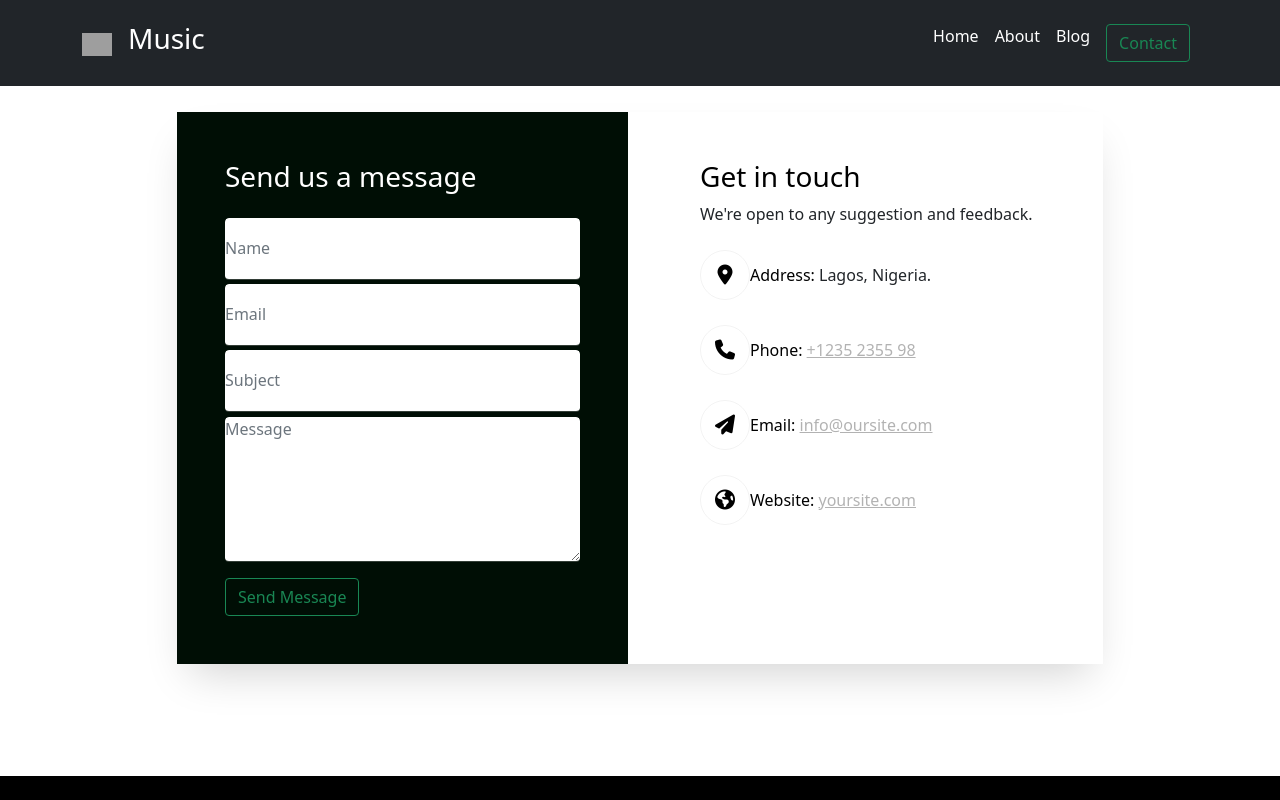
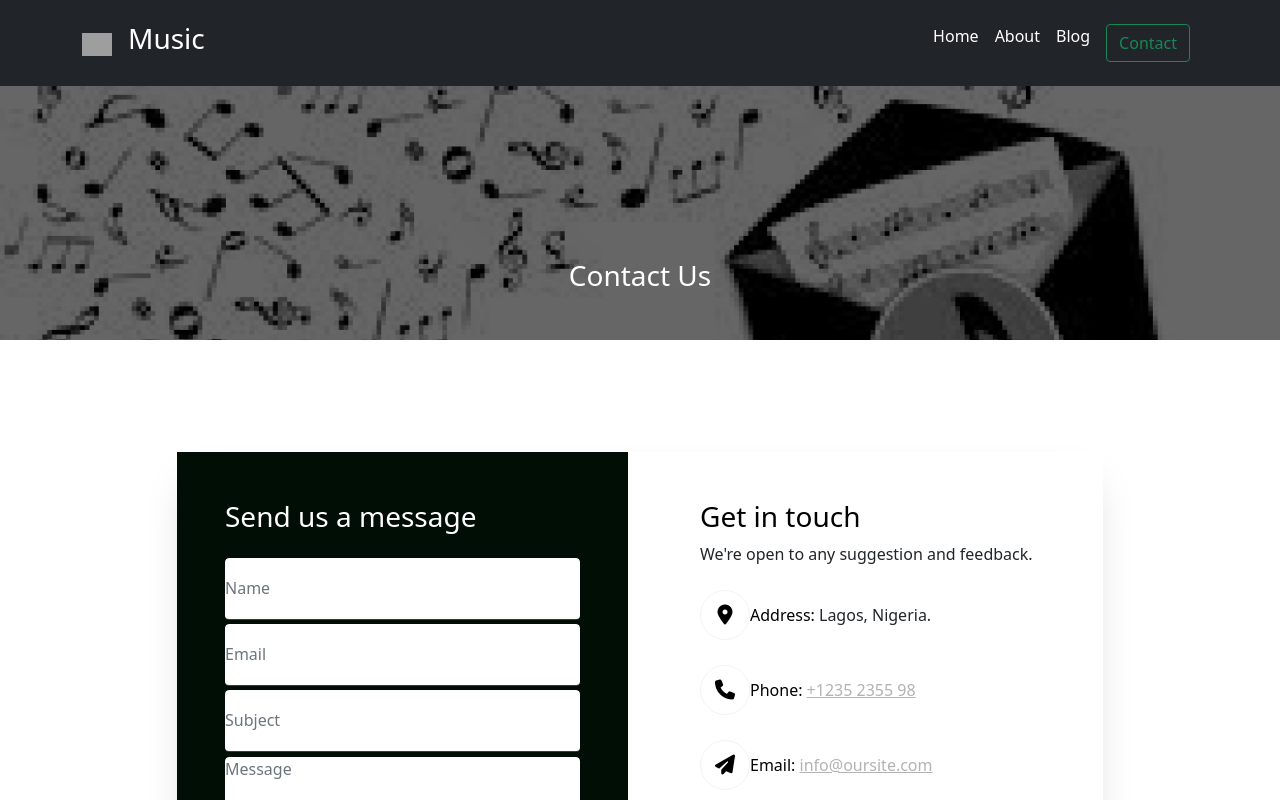
Before and after one commit to Frontend-Web-Dev-Project-Cohort-5/Vast-Music, a React (Create React App) app: page /contact in a window 1280 px wide. Shown: the top 800 px of the page. Built offline with nearby package versions, Linux system fonts and the light colour scheme; grey boxes are pictures that could not be loaded.

Commit message:
Updated the contact page

```diff
--- a/src/Pages/Contact.js
+++ b/src/Pages/Contact.js
@@ -2,6 +2,32 @@ import React from 'react'
 
 function Contact() {
   return (
+    <>
+      {/* Hero Section */}
+      <div>
+        <div
+          id="carouselExampleDark"
+          className="carousel carousel-dark slide"
+          data-bs-ride="carousel"
+        ></div>
+        <div className="carousel-inner">
+          <div
+            className="carousel-item active HeroImage"
+            data-bs-interval="10000"
+          >
+            <img
+              src="contactus.png"
+              className="d-block w-100"
+              alt="roku width:1512px; height:1300px;"
+            />
+            <div className="carousel-caption carousel-text d-none d-md-block">
+              <h3>Contact Us</h3>
+            </div>
+          </div>
+        </div>
+      </div>
+
+      {/* Body section */}
       <section className="contact-section">
         <div className="container">
           {/* <ToastContainer position="top-center" /> */}
@@ -129,6 +155,7 @@ function Contact() {
           </div>
         </div>
       </section>
+    </>
   )
 }
 
```
Lines whose indentation alone changed are shown as unchanged.
